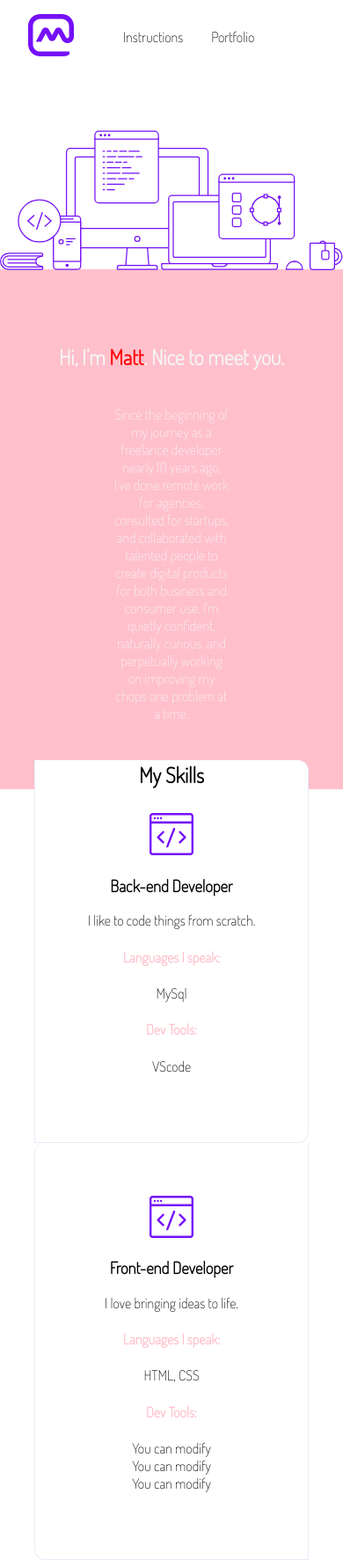
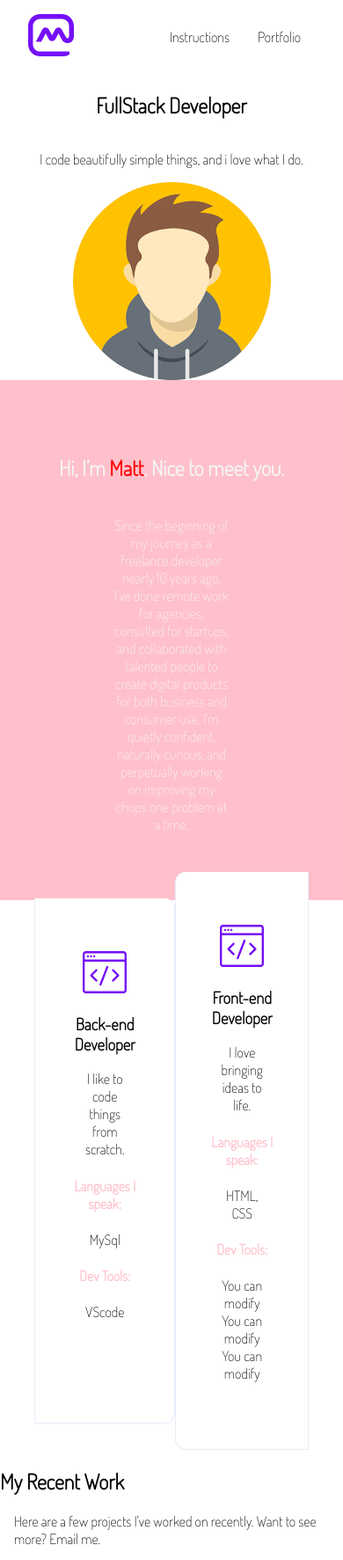
Before and after one commit to WildCodeSchool-2024-09/JS-Paris-checkpoint-1, a website: page site/portfolio.html in a window 390 px wide. Shown: the top 1773 px of the page at 88% size. Drawn offline with Linux system fonts and the light colour scheme.

Commit message:
finish CSS step 1, 2, 3 and 4 in part 2

```diff
--- /dev/null
+++ b/site/css/mobile.css
@@ -0,0 +1,3 @@
+figure.desktop{
+    display: none;
+}
--- a/site/css/portfolio.css
+++ b/site/css/portfolio.css
@@ -9,6 +9,23 @@
   --styledShadow: 0 5px 5px 0 var(var(--shadowColor));
 
   --textAlign: center;
+}
+/* header */
+
+nav {
+  display: flex;
+  justify-content: space-between;
+  align-items: flex-start;
+
+}
+
+/* banner */
+
+section.banner {
+  display: flex;
+  flex-direction: column;
+  justify-content: flex-start;
+  align-items: center;
 }
 
 img {
@@ -34,6 +51,8 @@ p {
   margin-bottom: calc(var(--gutter) * -0.3125);
 }
 
+/* description */
+
 .description {
   color: var(--light);
   display: flex;
@@ -51,6 +70,8 @@ p {
   background-color: var(--lightWildColor);
 }
 
+/* skills */
+
 .skills {
   margin-top: calc(var(--gutter) * -2);
   border-radius: var(--radius);
@@ -60,6 +81,16 @@ p {
 .skills--title {
   margin: calc(var(--gutter) * -2) 0;
   text-align: var(--textAlign);
+}
+
+article.skills {
+  display: flex;
+  align-items: center;
+  justify-content: center;
+}
+
+h2.skills--title{
+  display: none;
 }
 
 .column {
@@ -73,9 +104,14 @@ p {
   box-shadow: var(--styledShadow);
 }
 
+li#hidden {
+  visibility: hidden;
+}
+
 .column:first-of-type {
   border-bottom-left-radius: 0;
   border-top-left-radius: 0;
+  /* padding-top: 6.2em; */
 }
 
 .column:last-child {
--- a/site/portfolio.html
+++ b/site/portfolio.html
@@ -5,6 +5,7 @@
     <meta name="viewport" content="width=device-width, initial-scale=1, shrink-to-fit=no">
     <link rel="stylesheet" href="css/main.css">
     <link rel="stylesheet" href="css/portfolio.css">
+    <link rel="stylesheet" href="css/mobile.css" media="screen and (max-width: 700px)"/>
     <title>Checkpoint 1 Portfolio</title>
   </head>
 
@@ -22,7 +23,10 @@
     <main>
       <!-- First banner with title, description, avatar and image desktop -->
       <!-- You can use the avatar image on the folder image -->
-      <section>
+      <section class="banner">
+        <h1>FullStack Developer</h1>
+        <p>I code beautifully simple things, and i love what I do.</p>
+        <img src="/image/avatar-bis.png" alt="avatar">
         <figure class="desktop">
           <img src="image/desktop.svg" alt="desktop" />
         </figure>
@@ -49,6 +53,8 @@
               <h4 class="pink-text">Dev Tools:</h4>
               <ul>
                 <li>VScode</li>
+                <li id="hidden">x</li>
+                <li id="hidden">x</li>
               </ul>
           </section>
           <section class="column">
```
Also changed, not shown: 1 other file.
